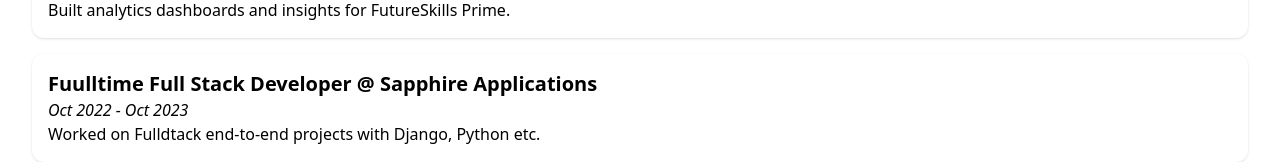
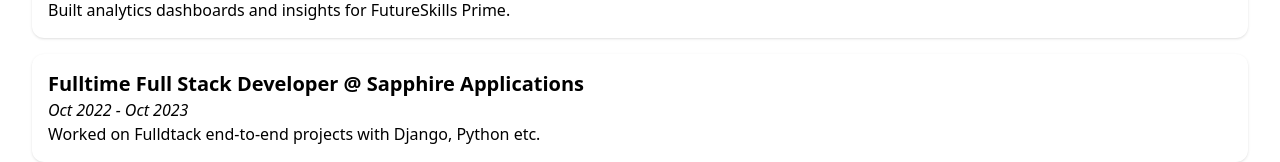
Before and after one commit to gaurisharan/gaurisharan.github.io, a React (Vite) app: page /experience in a window 1280 px wide. Shown: the part 718-880 px from the top of the page. Built offline with nearby package versions, Linux system fonts and the light colour scheme.

Commit message:
Updated.

```diff
--- a/src/pages/Experience.jsx
+++ b/src/pages/Experience.jsx
@@ -34,7 +34,7 @@
     },
     {
       company: "Sapphire Applications",
-      role: "Fuulltime Full Stack Developer",
+      role: "Fulltime Full Stack Developer",
       duration: "Oct 2022 - Oct 2023",
       description: "Worked on Fulldtack end-to-end projects with Django, Python etc."
     },
```
